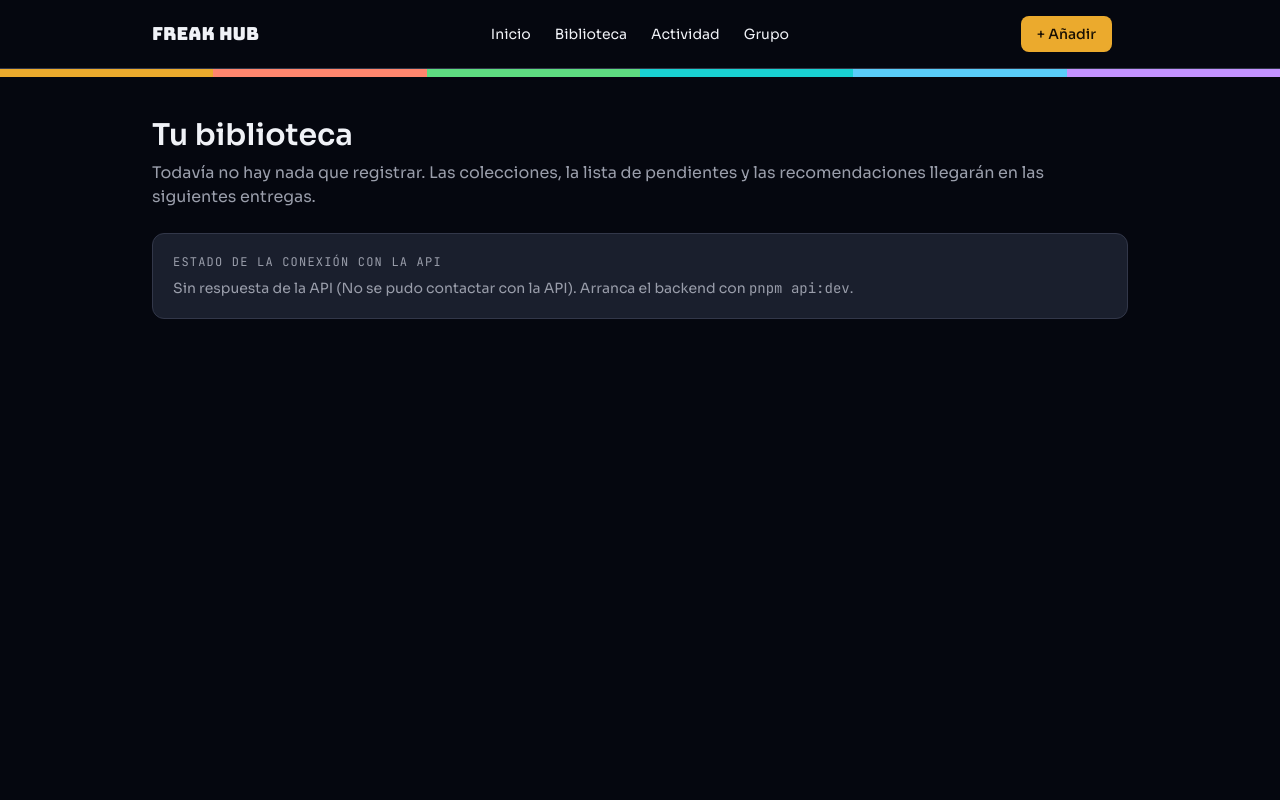
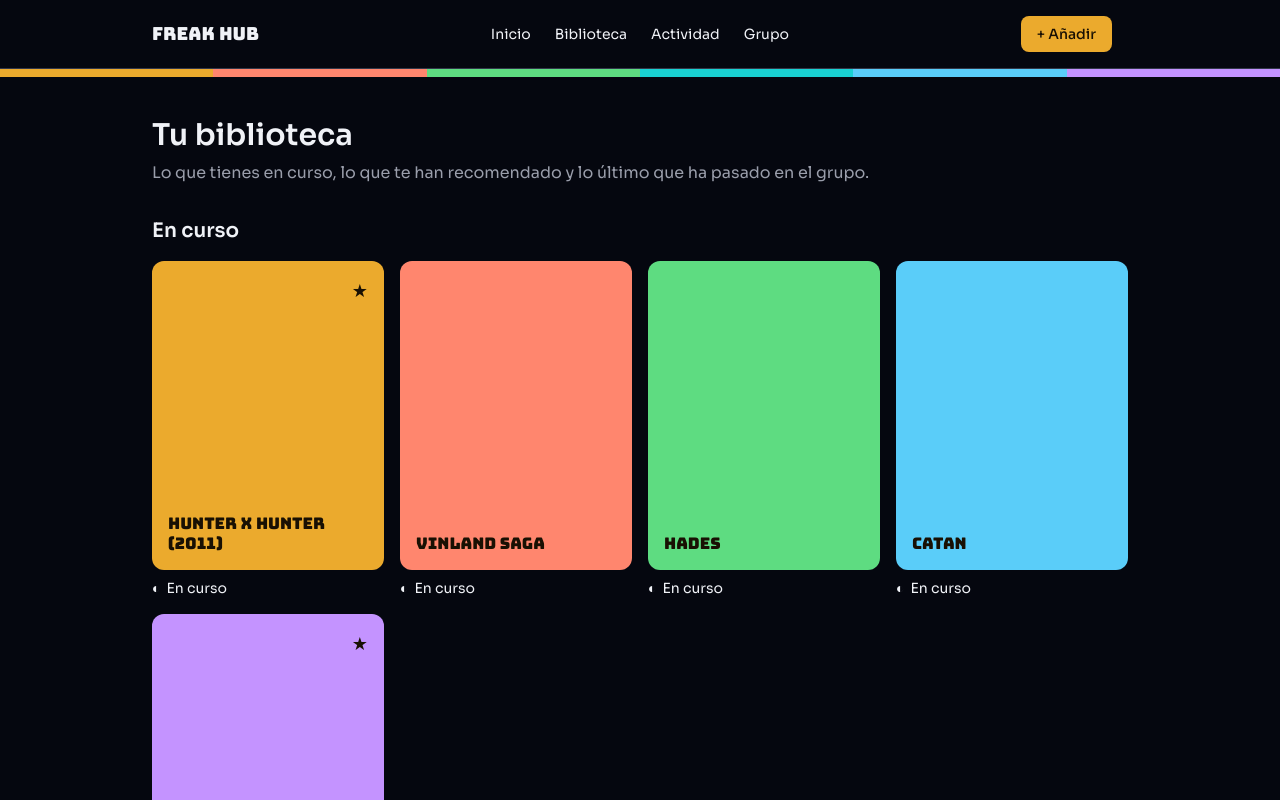
Before and after one commit to alvaroofernaandez/freak-hub, a Next.js app in the folder apps/web/: page /inicio in a window 1280 px wide. Shown: the top 800 px of the page. Built offline with nearby package versions, Linux system fonts and the light colour scheme; no server answers.

Commit message:
feat: replace the inicio placeholder with the real dashboard panel
Renders HomeDashboard with mock in-progress works, pending
recommendations and recent activity. The API connection status block
stays untouched as the stack's real smoke test.

```diff
--- a/apps/web/src/app/(app)/inicio/page.tsx
+++ b/apps/web/src/app/(app)/inicio/page.tsx
@@ -1,14 +1,21 @@
 import { auth } from "@clerk/nextjs/server";
 import type { Metadata } from "next";
+import {
+  MOCK_PENDING_RECOMMENDATIONS,
+  MOCK_RECENT_ACTIVITY,
+} from "@/features/home/lib/mock-home";
+import { HomeDashboard } from "@/features/home/ui/home-dashboard";
+import { MOCK_WORKS } from "@/features/library/lib/mock-works";
 import type { Member } from "@/shared/api/types";
 import { ApiError, apiFetch } from "@/shared/lib/api-client";
 
 export const metadata: Metadata = { title: "Inicio" };
 
 /**
- * Smoke screen for the whole stack: it proves the Clerk session reaches the Go
- * API and that the API resolved it to a row in Postgres. Replace it with the
- * real dashboard when the first domain feature lands.
+ * Personal panel: what's in progress, pending recommendations, recent
+ * activity (docs/screens.md#inicio) — still backed by mock data
+ * (docs/roadmap.md). The API status block below is the real smoke test for
+ * the stack and stays wired to the actual endpoint.
  */
 export default async function HomePage() {
   const { getToken } = await auth();
@@ -26,15 +33,25 @@
         : "No se pudo contactar con la API";
   }
 
+  const inProgressWorks = MOCK_WORKS.filter(
+    (work) => work.status === "in_progress",
+  );
+
   return (
-    <section className="space-y-6">
+    <section className="space-y-8">
       <div className="space-y-2">
         <h1 className="text-3xl font-semibold">Tu biblioteca</h1>
         <p className="text-ink-muted">
-          Todavía no hay nada que registrar. Las colecciones, la lista de
-          pendientes y las recomendaciones llegarán en las siguientes entregas.
+          Lo que tienes en curso, lo que te han recomendado y lo último que ha
+          pasado en el grupo.
         </p>
       </div>
+
+      <HomeDashboard
+        inProgressWorks={inProgressWorks}
+        recommendations={MOCK_PENDING_RECOMMENDATIONS}
+        activity={MOCK_RECENT_ACTIVITY}
+      />
 
       <div className="rounded-xl border border-border bg-surface-raised p-5">
         <h2 className="font-mono text-xs uppercase tracking-widest text-ink-muted">
```
